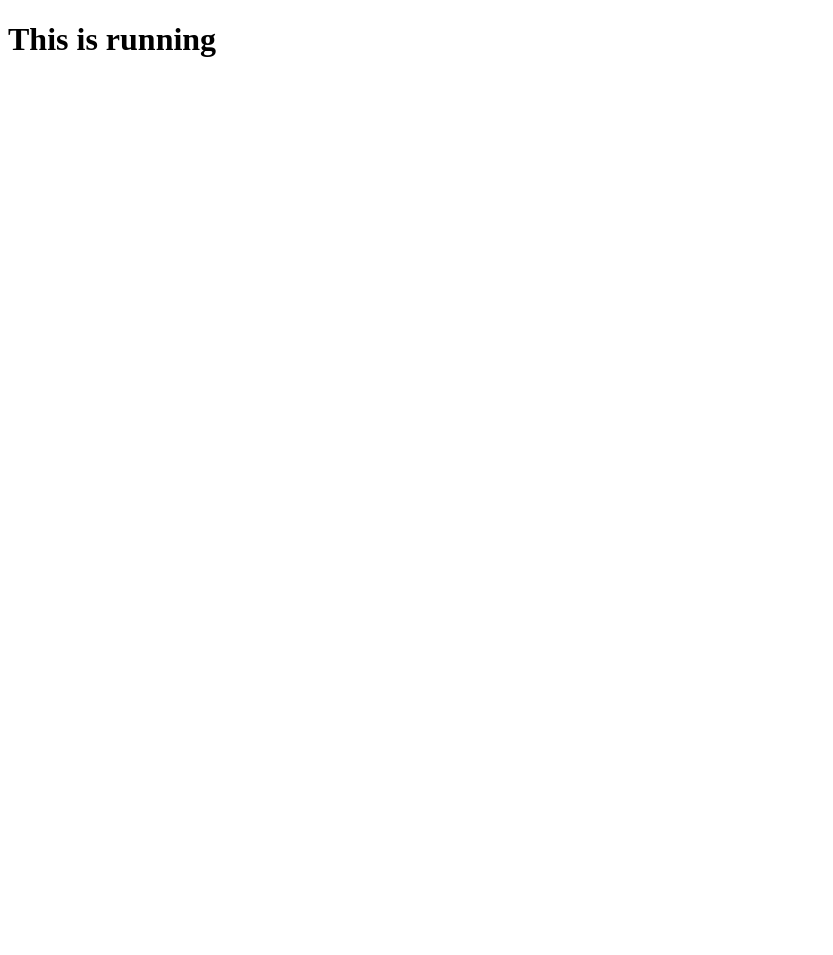
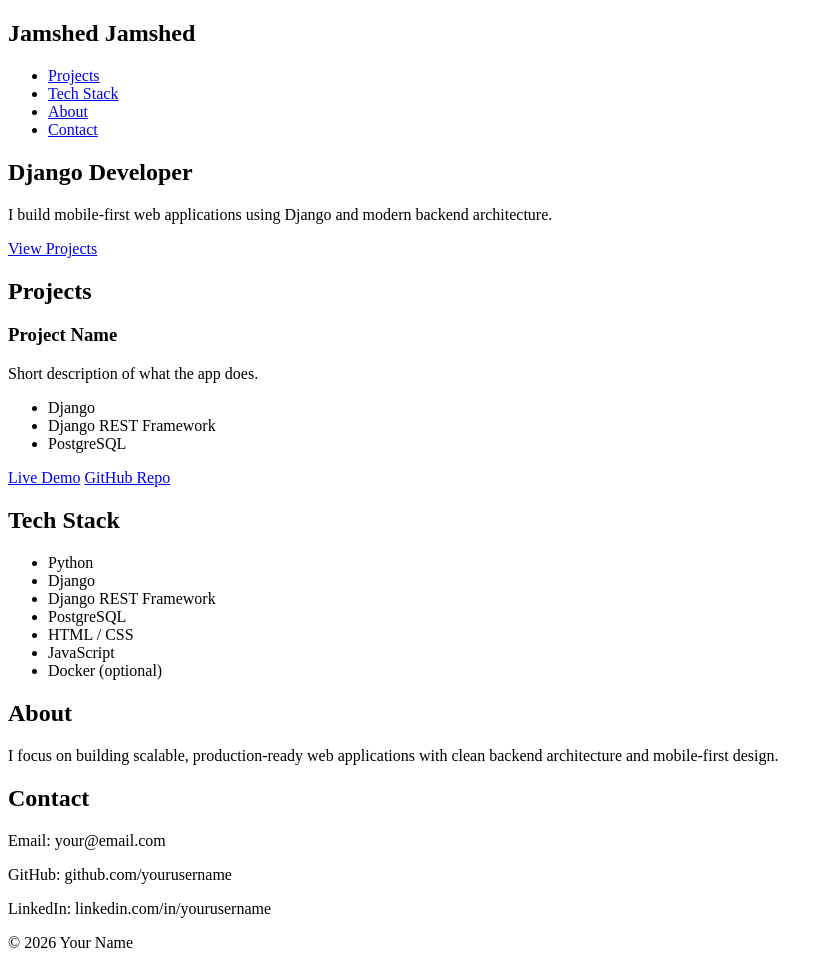
Before and after one commit to workwithjamshed/workwithjamshed.github.io, a plain HTML site: page index.html in a window 1280 px wide. Shown: the whole page, without its empty margins (0-833 px from the left). Before the commit the page ends 800 px from the top, so only its background shows below. Drawn offline with Linux system fonts and the light colour scheme.

Commit message:
Added Introduction in index.html

```diff
--- a/index.html
+++ b/index.html
@@ -1,13 +1,82 @@
 <!DOCTYPE html>
 <html lang="en">
 <head>
-    <script src="script.js"></script>
-    <link rel="stylesheet" href="style.css">
     <meta charset="UTF-8">
     <meta name="viewport" content="width=device-width, initial-scale=1.0">
-    <title>Jamshed Jamshed</title>
+    <title>Jamshed Jamshed | Django Developer</title>
+    <meta name="description" content="Django Developer building scalable web applications.">
+    <link rel="stylesheet" href="style.css">
 </head>
 <body>
-    <h1>This is running</h1>
+
+    <header>
+        <nav>
+            <h1>Jamshed Jamshed</h1>
+            <ul>
+                <li><a href="#projects">Projects</a></li>
+                <li><a href="#stack">Tech Stack</a></li>
+                <li><a href="#about">About</a></li>
+                <li><a href="#contact">Contact</a></li>
+            </ul>
+        </nav>
+    </header>
+
+    <section id="hero">
+        <h2>Django Developer</h2>
+        <p>I build mobile-first web applications using Django and modern backend architecture.</p>
+        <a href="#projects">View Projects</a>
+    </section>
+
+    <section id="projects">
+        <h2>Projects</h2>
+
+        <article>
+            <h3>Project Name</h3>
+            <p>Short description of what the app does.</p>
+            <ul>
+                <li>Django</li>
+                <li>Django REST Framework</li>
+                <li>PostgreSQL</li>
+            </ul>
+            <a href="#">Live Demo</a>
+            <a href="#">GitHub Repo</a>
+        </article>
+
+        <!-- Duplicate article block for each new project -->
+
+    </section>
+
+    <section id="stack">
+        <h2>Tech Stack</h2>
+        <ul>
+            <li>Python</li>
+            <li>Django</li>
+            <li>Django REST Framework</li>
+            <li>PostgreSQL</li>
+            <li>HTML / CSS</li>
+            <li>JavaScript</li>
+            <li>Docker (optional)</li>
+        </ul>
+    </section>
+
+    <section id="about">
+        <h2>About</h2>
+        <p>
+            I focus on building scalable, production-ready web applications
+            with clean backend architecture and mobile-first design.
+        </p>
+    </section>
+
+    <section id="contact">
+        <h2>Contact</h2>
+        <p>Email: your@email.com</p>
+        <p>GitHub: github.com/yourusername</p>
+        <p>LinkedIn: linkedin.com/in/yourusername</p>
+    </section>
+
+    <footer>
+        <p>© 2026 Your Name</p>
+    </footer>
+
 </body>
 </html>
```
